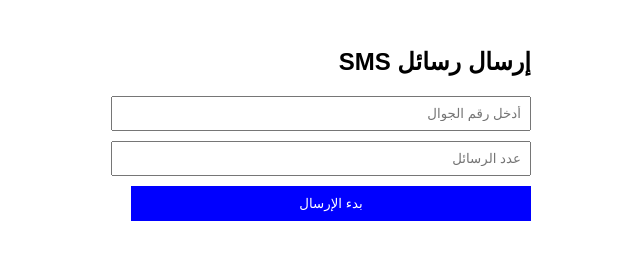
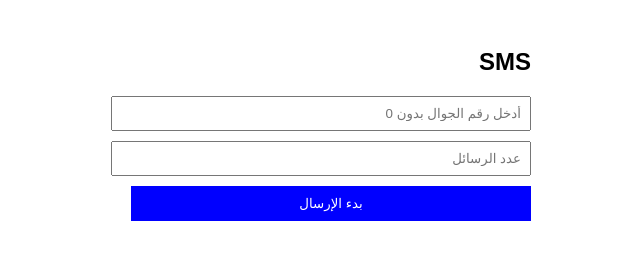
Before and after one commit to IFEAMM/sms, a plain HTML site: page index.html in a window 1280 px wide. Shown: the whole page, without its empty margins (309-949 px from the left). Drawn offline with Linux system fonts and the light colour scheme.

Commit message:
index.html

```diff
--- a/index.html
+++ b/index.html
@@ -13,8 +13,8 @@
 <body>
 
 <div class="container">
-    <h2>إرسال رسائل SMS</h2>
-    <input type="text" id="phone" placeholder="أدخل رقم الجوال">
+    <h2> SMS</h2>
+    <input type="text" id="phone" placeholder="أدخل رقم الجوال بدون 0">
     <input type="number" id="count" placeholder="عدد الرسائل" min="1" max="50">
     <button onclick="startSending()">بدء الإرسال</button>
     <p id="status"></p>
```
